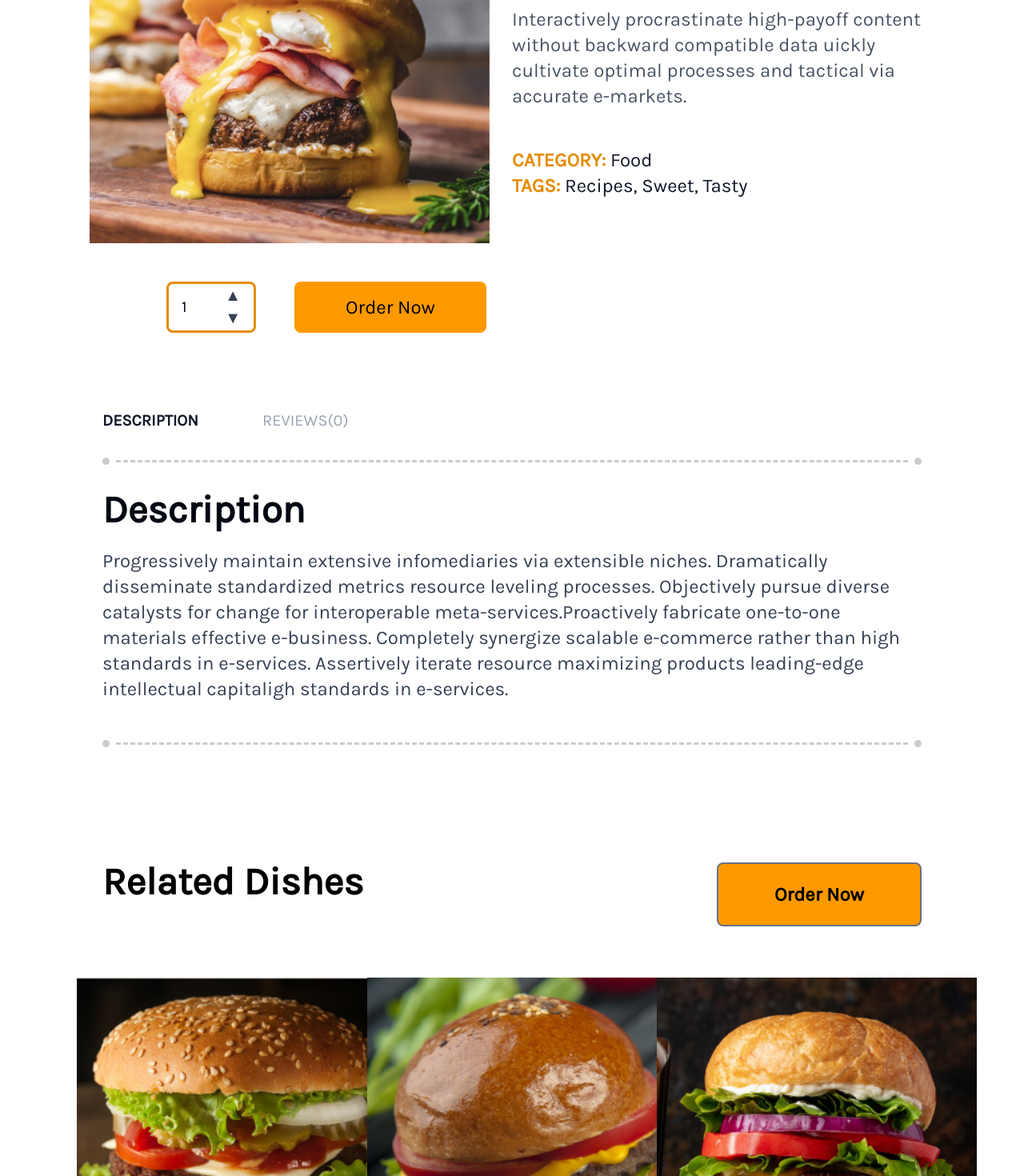
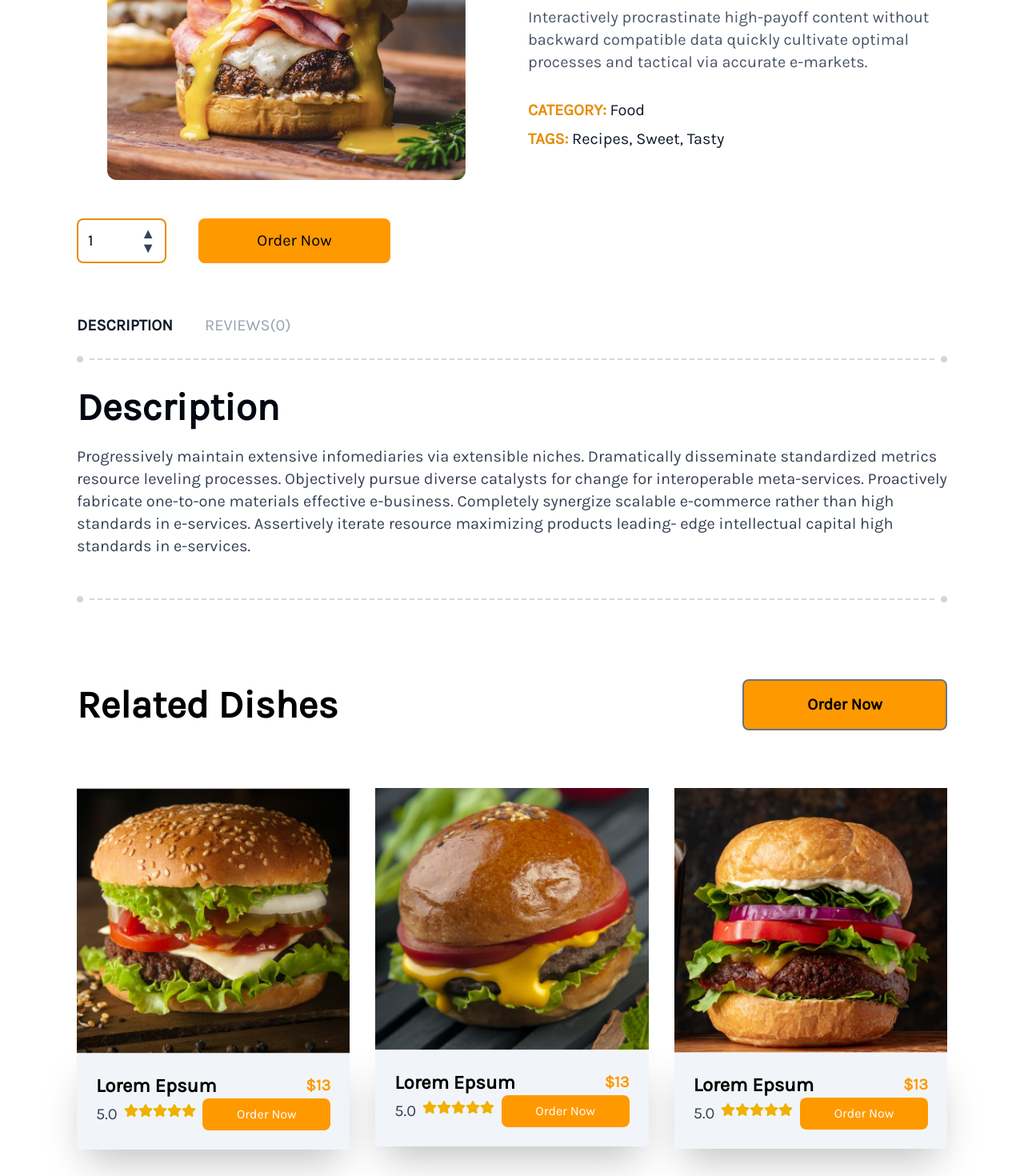
Before and after one commit to IshimweArlene/Resto-nest, a Next.js app: page /single-item in a window 1280 px wide. Shown: the part 380-1850 px from the top of the page at 80% size. Built offline with nearby package versions, Linux system fonts and the light colour scheme.

Commit message:
ui fixes

```diff
--- a/src/app/single-item/page.jsx
+++ b/src/app/single-item/page.jsx
@@ -3,80 +3,120 @@ import { FaStar } from "react-icons/fa";
 import { useRouter } from "next/navigation";
 import Image from "next/image";
 import { useState } from "react";
+
 const Order = () => {
   const router = useRouter();
 
   const handleClick = () => {
     router.push("/single-item");
-   }
+  };
+
   const onClick = () => {
-    router.push('/confirm');
-   }
+    router.push("/confirm");
+  };
+
   const [value, setValue] = useState(1);
 
   return (
-        <div className="bg-white py-32">
-          <div className="grid grid-cols-2 px-28 mb-12">
-            <Image src={'/si.png'} width={500} height={500} />
+    <div className="bg-white py-12 sm:py-16 lg:py-24 px-4 sm:px-8 lg:px-24">
+      <div className="grid grid-cols-1 lg:grid-cols-2 gap-10 mb-10 lg:mb-12 items-center">
+        <div className="flex justify-center">
+          <Image src={"/si.png"} width={500} height={500} className="w-full max-w-md h-auto rounded-xl" />
+        </div>
         <div>
-                <h1 className="text-black text-5xl font-black ">Chicken Burger</h1>
-                <p className="text-black text-3xl font-semibold mt-3">$13.0</p>
-                <div style={{ display: 'flex', alignItems: 'center', margin: '16px 0' }}>
-                    <div style={{ width: 9, height: 9, borderRadius: '50%', background: '#ccc' }} />
-                    <div style={{ flex: 1, borderTop: '3px dashed #ccc', margin: '0 8px' }} />
-                    <div style={{ width: 9, height: 9, borderRadius: '50%', background: '#ccc' }} />
+          <h1 className="text-black text-3xl sm:text-4xl lg:text-5xl font-black">Chicken Burger</h1>
+          <p className="text-black text-2xl sm:text-3xl font-semibold mt-3">$13.0</p>
+          <div className="flex items-center my-4 sm:my-5">
+            <div className="w-2 h-2 rounded-full bg-gray-300" />
+            <div className="flex-1 border-t-2 border-dashed border-gray-300 mx-2" />
+            <div className="w-2 h-2 rounded-full bg-gray-300" />
           </div>
-                <p className="text-2xl text-gray-600 mt-8 mb-12">Interactively procrastinate high-payoff content without backward compatible data uickly cultivate optimal processes and tactical  via accurate e-markets.</p>
-                <p className="text-gray-900 font-medium text-2xl"><span className="text-[#e68d08] text-2xl font-semibold">CATEGORY:</span> Food</p>
-                <p className="text-gray-900 font-medium text-2xl"><span className="text-[#e68d08] text-2xl font-semibold mt-3">TAGS:</span> Recipes, Sweet, Tasty</p>
+          <p className="text-base sm:text-lg lg:text-xl text-gray-600 mt-4 sm:mt-6 mb-6 sm:mb-8">
+            Interactively procrastinate high-payoff content without backward compatible data quickly cultivate optimal
+            processes and tactical via accurate e-markets.
+          </p>
+          <p className="text-gray-900 font-medium text-base sm:text-lg lg:text-xl">
+            <span className="text-[#e68d08] text-base sm:text-lg lg:text-xl font-semibold">CATEGORY:</span> Food
+          </p>
+          <p className="text-gray-900 font-medium text-base sm:text-lg lg:text-xl mt-2">
+            <span className="text-[#e68d08] text-base sm:text-lg lg:text-xl font-semibold">TAGS:</span> Recipes, Sweet,
+            Tasty
+          </p>
         </div>
       </div>
-          <div className="flex gap-12 ml-24 mb-24 px-28">
-            <div className="flex items-center border-3 border-[#e68d08] rounded-lg w-28 h-16 text-gray-950 text-xl bg-white justify-between px-4">
-              <span className="text-xl">{value}</span>
+
+      <div className="flex flex-col sm:flex-row items-start sm:items-center gap-6 sm:gap-10 mb-10 lg:mb-16">
+        <div className="flex items-center border-2 border-[#e68d08] rounded-lg w-28 h-12 sm:h-14 text-gray-950 text-lg bg-white justify-between px-3">
+          <span className="text-lg sm:text-xl">{value}</span>
           <div className="flex flex-col ml-2">
-                <button  className="text-gray-700 hover:text-amber-400" onClick={() => setValue(v => v + 1)} type="button" >
+            <button
+              className="text-gray-700 hover:text-amber-400 leading-none"
+              onClick={() => setValue((v) => v + 1)}
+              type="button"
+            >
               ▲
             </button>
-                <button  className="text-gray-700 hover:text-amber-400" onClick={() => setValue(v => v + 1)} type="button" >
+            <button
+              className="text-gray-700 hover:text-amber-400 leading-none"
+              onClick={() => setValue((v) => v - 1)}
+              type="button"
+            >
               ▼
             </button>
           </div>
         </div>
-            <button className="bg-[#ff9900] text-black text-2xl font-medium rounded-lg w-60 h-16" onClick={onClick}>Order Now</button>
+        <button
+          className="bg-[#ff9900] text-black text-lg sm:text-xl font-medium rounded-lg w-full sm:w-60 h-12 sm:h-14"
+          onClick={onClick}
+        >
+          Order Now
+        </button>
       </div>
-          <div className="flex gap-20 mb-8 px-32">
-            <p className="text-gray-900 text-xl font-bold">DESCRIPTION</p>
-            <p className="text-gray-400 text-xl font-medium">REVIEWS(0)</p>
+
+      <div className="flex flex-col sm:flex-row gap-4 sm:gap-10 mb-4 sm:mb-6">
+        <p className="text-gray-900 text-base sm:text-lg lg:text-xl font-bold">DESCRIPTION</p>
+        <p className="text-gray-400 text-base sm:text-lg lg:text-xl font-medium">REVIEWS(0)</p>
       </div>
-          <div className="w-full px-32 flex items-center my-4">
-            <div style={{ width: 9, height: 9, borderRadius: '50%', background: '#ccc' }} />
-            <div style={{ flex: 1, borderTop: '3px dashed #ccc', margin: '0 8px' }} />
-            <div style={{ width: 9, height: 9, borderRadius: '50%', background: '#ccc' }} />
+
+      <div className="w-full flex items-center my-4">
+        <div className="w-2 h-2 rounded-full bg-gray-300" />
+        <div className="flex-1 border-t-2 border-dashed border-gray-300 mx-2" />
+        <div className="w-2 h-2 rounded-full bg-gray-300" />
       </div>
-          <h1 className="text-5xl text-gray-950 font-black mt-8 px-32">Description</h1>
-          <p className="text-2xl text-gray-700 mt-6 mb-12 px-32">Progressively maintain extensive infomediaries via extensible niches. Dramatically disseminate standardized metrics resource leveling processes. Objectively pursue diverse catalysts for change for interoperable meta-services.Proactively fabricate one-to-one materials effective e-business. Completely synergize scalable e-commerce rather than high standards in e-services. Assertively iterate resource maximizing products
-            leading-edge intellectual capitaligh standards in e-services.</p>
-          <div className="px-32" style={{ display: 'flex', alignItems: 'center', margin: '16px 0' }}>
-            <div style={{ width: 9, height: 9, borderRadius: '50%', background: '#ccc' }} />
-            <div style={{ flex: 1, borderTop: '3px dashed #ccc', margin: '0 8px' }} />
-            <div style={{ width: 9, height: 9, borderRadius: '50%', background: '#ccc' }} />
+
+      <h1 className="text-3xl sm:text-4xl lg:text-5xl text-gray-950 font-black mt-6 sm:mt-8">Description</h1>
+      <p className="text-base sm:text-lg lg:text-xl text-gray-700 mt-4 sm:mt-6 mb-10 sm:mb-12">
+        Progressively maintain extensive infomediaries via extensible niches. Dramatically disseminate standardized
+        metrics resource leveling processes. Objectively pursue diverse catalysts for change for interoperable
+        meta-services. Proactively fabricate one-to-one materials effective e-business. Completely synergize scalable
+        e-commerce rather than high standards in e-services. Assertively iterate resource maximizing products leading-
+        edge intellectual capital high standards in e-services.
+      </p>
+
+      <div className="flex items-center my-4">
+        <div className="w-2 h-2 rounded-full bg-gray-300" />
+        <div className="flex-1 border-t-2 border-dashed border-gray-300 mx-2" />
+        <div className="w-2 h-2 rounded-full bg-gray-300" />
       </div>
-          <div className="flex justify-between mt-36 px-32">
-            <h1 className="text-5xl font-black text-black ">Related Dishes</h1>
-            <button className="bg-[#ff9900] text-black text-2xl font-black rounded-lg w-64 border-2 border-gray-500 h-20">Order Now</button>
+
+      <div className="flex flex-col lg:flex-row items-start lg:items-center justify-between mt-16 lg:mt-24 gap-4 lg:gap-0">
+        <h1 className="text-3xl sm:text-4xl lg:text-5xl font-black text-black">Related Dishes</h1>
+        <button className="bg-[#ff9900] text-black text-lg sm:text-xl font-black rounded-lg w-full sm:w-64 border-2 border-gray-500 h-12 sm:h-14 lg:h-16">
+          Order Now
+        </button>
       </div>
-          <div className="grid grid-cols-3 justify-between px-24 mb-16 mt-6">
-            <div className="w-[400px]">
-                <Image src={"/li4.png"} alt="Dish Image" width={400} height={500} className="z-10 mt-10" />
+
+      <div className="grid grid-cols-1 sm:grid-cols-2 lg:grid-cols-3 justify-items-center gap-8 mt-8 mb-10">
+        <div className="w-full max-w-xs sm:max-w-sm">
+          <Image src={"/li4.png"} alt="Dish Image" width={400} height={500} className="z-10 mt-10 w-full h-auto" />
           <div className="bg-slate-100 py-6 pl-6 pr-6 shadow-2xl">
-                    <p className="text-black text-2xl font-bold flex justify-between items-center">
+            <p className="text-black text-xl sm:text-2xl font-bold flex justify-between items-center">
               Lorem Epsum
-                    <span className="text-[#ff9900] text-xl font-bold">$13</span>
+              <span className="text-[#ff9900] text-lg sm:text-xl font-bold">$13</span>
             </p>
-                    <div className="flex items-center justify-between gap-2 text-lg text-gray-700 ">
+            <div className="flex items-center justify-between gap-2 text-base sm:text-lg text-gray-700 ">
               <div className="flex gap-2">
-                        <span className="text-xl">5.0</span>
+                <span className="text-lg sm:text-xl">5.0</span>
                 <div className="flex text-yellow-500">
                   {[...Array(5)].map((_, i) => (
                     <FaStar key={i} />
@@ -84,7 +124,10 @@ const Order = () => {
                 </div>
               </div>
               <div>
-                        <button className="bg-[#ff9900] text-white w-40 h-10 rounded-lg hover:bg-[#e68900] transition" onClick={handleClick}>
+                <button
+                  className="bg-[#ff9900] text-white w-32 sm:w-40 h-10 rounded-lg hover:bg-[#e68900] transition text-sm sm:text-base"
+                  onClick={handleClick}
+                >
                   Order Now
                 </button>
               </div>
@@ -92,16 +135,16 @@ const Order = () => {
           </div>
         </div>
 
-                <div className="w-[400px]">
-                <Image src={"/li5.png"} alt="Dish Image" width={400} height={500} className="z-10 mt-10" />
+        <div className="w-full max-w-xs sm:max-w-sm">
+          <Image src={"/li5.png"} alt="Dish Image" width={400} height={500} className="z-10 mt-10 w-full h-auto" />
           <div className="bg-slate-100 py-6 pl-6 pr-6 shadow-2xl">
-                    <p className="text-black text-2xl font-bold flex justify-between items-center">
+            <p className="text-black text-xl sm:text-2xl font-bold flex justify-between items-center">
               Lorem Epsum
-                    <span className="text-[#ff9900] text-xl font-bold">$13</span>
+              <span className="text-[#ff9900] text-lg sm:text-xl font-bold">$13</span>
             </p>
-                    <div className="flex items-center justify-between gap-2 text-lg text-gray-700 ">
+            <div className="flex items-center justify-between gap-2 text-base sm:text-lg text-gray-700 ">
               <div className="flex gap-2">
-                        <span className="text-xl">5.0</span>
+                <span className="text-lg sm:text-xl">5.0</span>
                 <div className="flex text-yellow-500">
                   {[...Array(5)].map((_, i) => (
                     <FaStar key={i} />
@@ -109,7 +152,10 @@ const Order = () => {
                 </div>
               </div>
               <div>
-                        <button className="bg-[#ff9900] text-white w-40 h-10 rounded-lg hover:bg-[#e68900] transition" onClick={handleClick}>
+                <button
+                  className="bg-[#ff9900] text-white w-32 sm:w-40 h-10 rounded-lg hover:bg-[#e68900] transition text-sm sm:text-base"
+                  onClick={handleClick}
+                >
                   Order Now
                 </button>
               </div>
@@ -117,16 +163,16 @@ const Order = () => {
           </div>
         </div>
 
-                <div className="w-[400px]">
-                <Image src={"/li6.png"} alt="Dish Image" width={400} height={500} className="z-10 mt-10" />
+        <div className="w-full max-w-xs sm:max-w-sm">
+          <Image src={"/li6.png"} alt="Dish Image" width={400} height={500} className="z-10 mt-10 w-full h-auto" />
           <div className="bg-slate-100 py-6 pl-6 pr-6 shadow-2xl">
-                    <p className="text-black text-2xl font-bold flex justify-between items-center">
+            <p className="text-black text-xl sm:text-2xl font-bold flex justify-between items-center">
               Lorem Epsum
-                    <span className="text-[#ff9900] text-xl font-bold">$13</span>
+              <span className="text-[#ff9900] text-lg sm:text-xl font-bold">$13</span>
             </p>
-                    <div className="flex items-center justify-between gap-2 text-lg text-gray-700 ">
+            <div className="flex items-center justify-between gap-2 text-base sm:text-lg text-gray-700 ">
               <div className="flex gap-2">
-                        <span className="text-xl">5.0</span>
+                <span className="text-lg sm:text-xl">5.0</span>
                 <div className="flex text-yellow-500">
                   {[...Array(5)].map((_, i) => (
                     <FaStar key={i} />
@@ -134,7 +180,10 @@ const Order = () => {
                 </div>
               </div>
               <div>
-                        <button className="bg-[#ff9900] text-white w-40 h-10 rounded-lg hover:bg-[#e68900] transition" onClick={handleClick}>
+                <button
+                  className="bg-[#ff9900] text-white w-32 sm:w-40 h-10 rounded-lg hover:bg-[#e68900] transition text-sm sm:text-base"
+                  onClick={handleClick}
+                >
                   Order Now
                 </button>
               </div>
@@ -144,6 +193,6 @@ const Order = () => {
       </div>
     </div>
   );
-}
+};
 
 export default Order;
```
Lines whose indentation alone changed are shown as unchanged.
